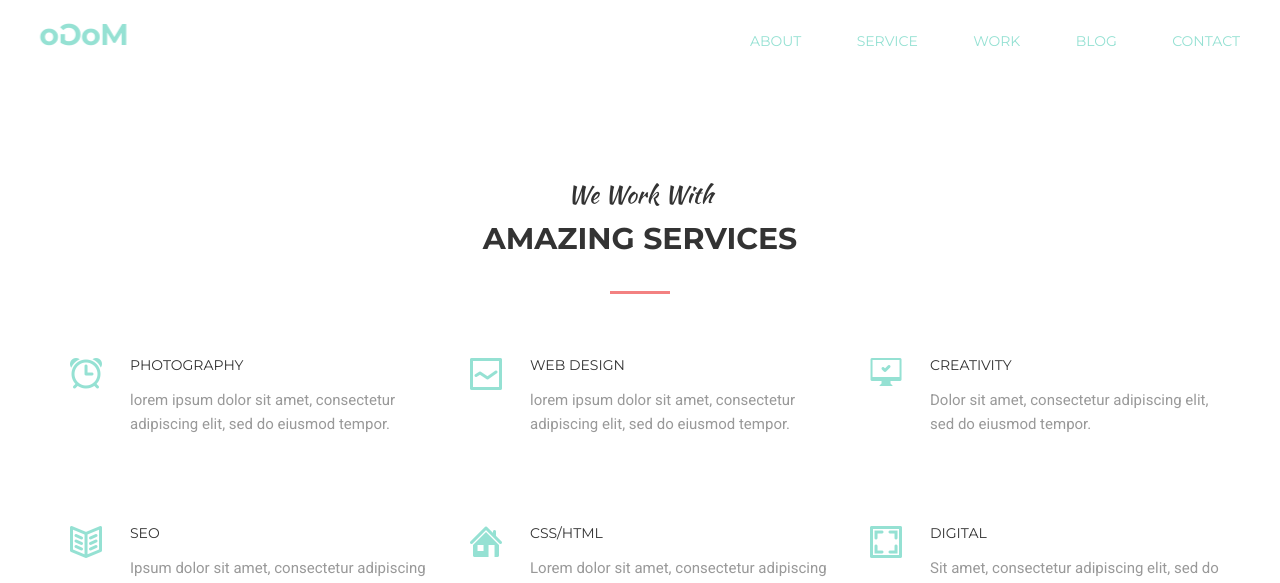
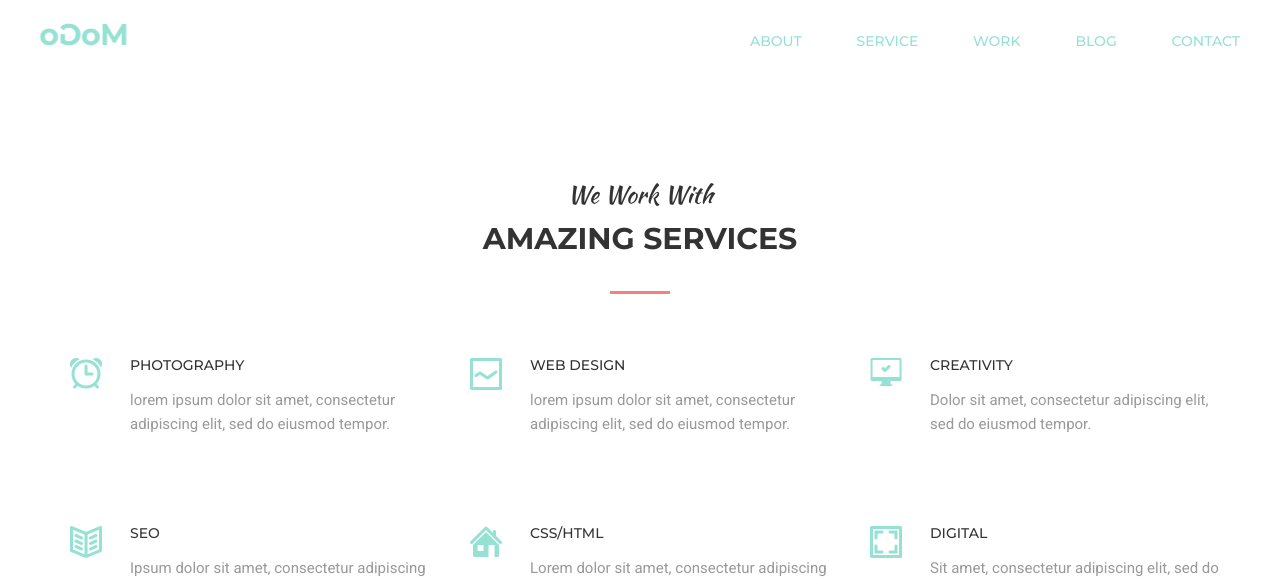
Before and after one commit to Daikiri-San/goit-fe-course, a plain HTML site: page html-css/module-6/index.html in a window 1280 px wide. Shown: the top 583 px of the page. Drawn offline with Linux system fonts and the light colour scheme.

Commit message:
font-weight corrections

```diff
--- a/html-css/module-6/css/styles.css
+++ b/html-css/module-6/css/styles.css
@@ -1,4 +1,4 @@
-@import url('https://fonts.googleapis.com/css?family=Kaushan+Script|Montserrat:400,700|Roboto:300i,400&display=swap');
+@import url('https://fonts.googleapis.com/css?family=Kaushan+Script|Montserrat:400,500,700|Roboto:300i,400&display=swap');
 
 @font-face {
   font-family: "Myriad Pro";
@@ -81,7 +81,7 @@ justify-content: space-between;
     text-decoration: none;
     text-transform: uppercase;
     font-family: var(--ff-mont), var(--ff-myr);
-    font-weight: 400;
+    font-weight: 500;
     font-size: 14px;
     line-height: 17px;
     color: var(--main-color);
@@ -176,7 +176,7 @@ justify-content: space-between;
 
 .service__title, .members__name {
   font-family: var(--ff-mont), var(--ff-myr);
-  font-weight: 400;
+  font-weight: 500;
   font-size: 14px;
   text-transform: uppercase;
   color: var(--first-font-color);
```
